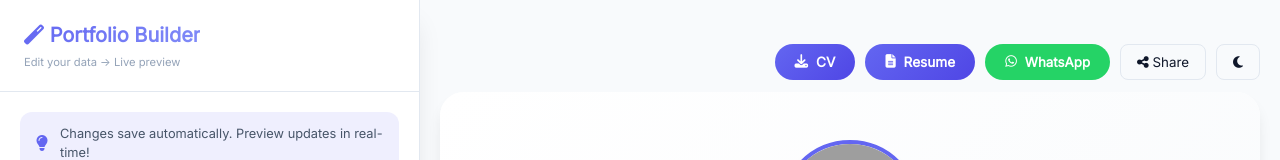
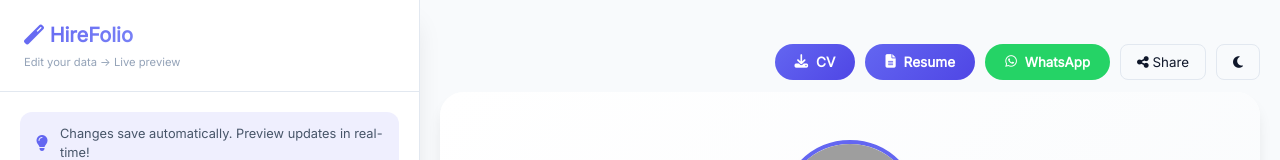
Before and after one commit to kingfetson/upgraded-portfolio-2, a plain HTML site: page index.html in a window 1280 px wide. Shown: the top 160 px of the page. Drawn offline with Linux system fonts and the light colour scheme; grey boxes are pictures that could not be loaded.

Commit message:
Rename 'Portfolio Builder' to 'HireFolio'

```diff
--- a/index.html
+++ b/index.html
@@ -20,7 +20,7 @@
       <div class="sidebar-header">
         <div class="sidebar-header-top">
           <div>
-            <h2><i class="fas fa-magic"></i> Portfolio Builder</h2>
+            <h2><i class="fas fa-magic"></i> HireFolio</h2>
             <p class="sidebar-subtitle">Edit your data → Live preview</p>
           </div>
           <button class="close-sidebar-btn" id="closeSidebarBtn"><i class="fas fa-times"></i></button>
```
